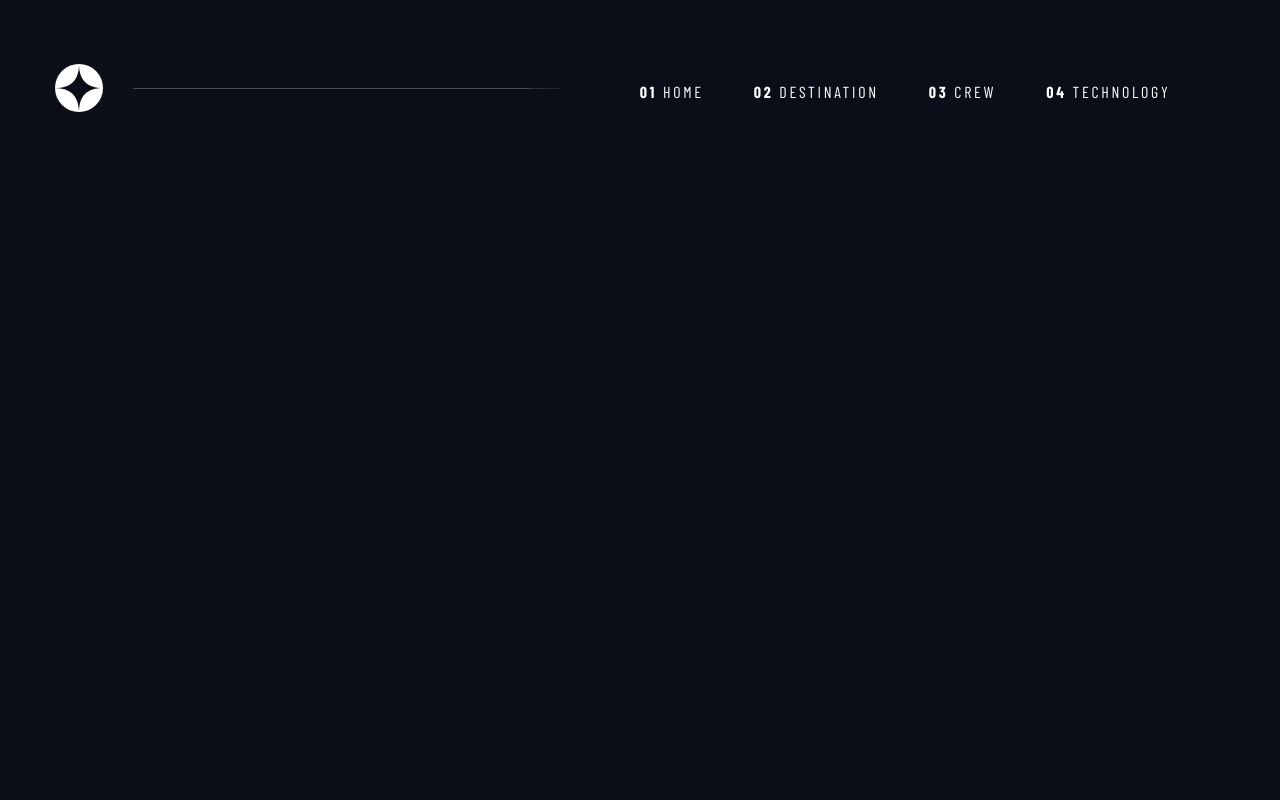
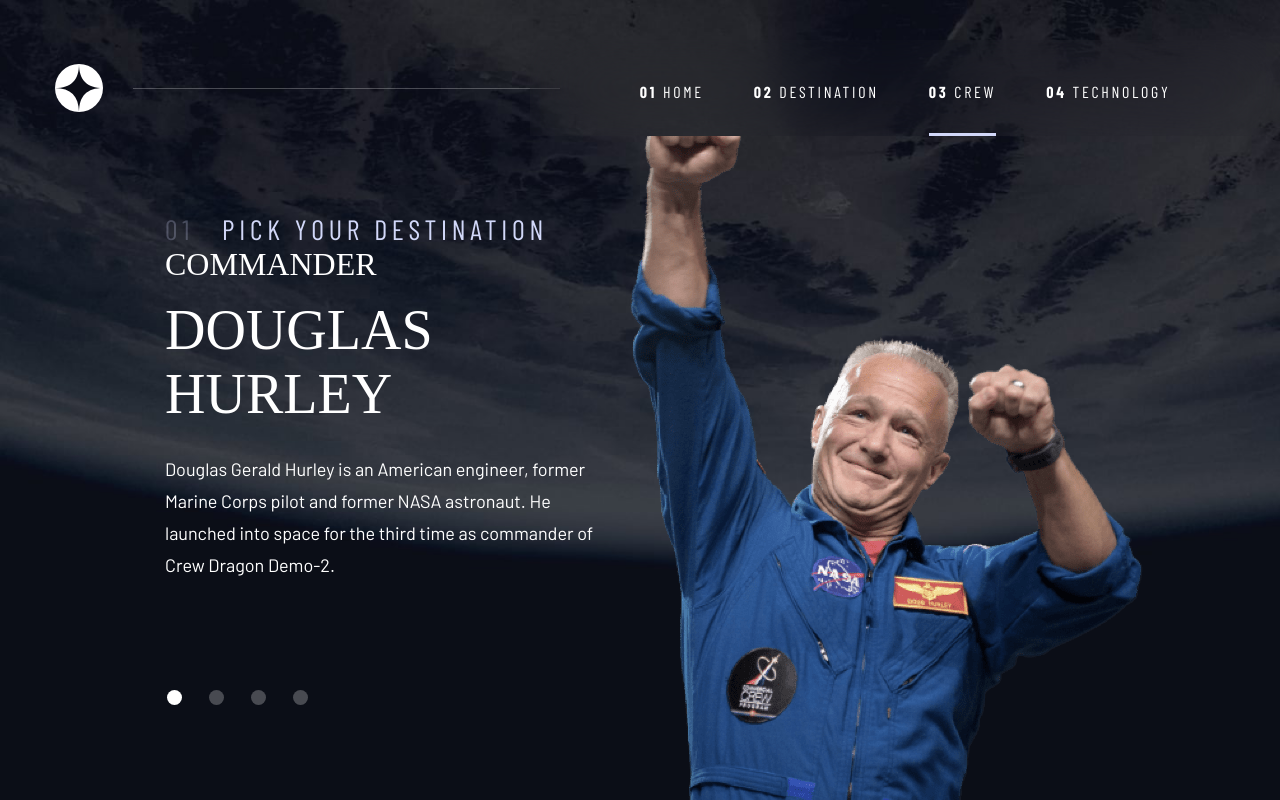
Before and after one commit to DanyloSus/space-tourism-website, a React (Vite) app: page /crew in a window 1280 px wide. Built offline with nearby package versions, Linux system fonts and the light colour scheme; a web font is replaced by a local one.

Commit message:
Update destination and create crew

```diff
--- a/package.json
+++ b/package.json
@@ -13,7 +13,9 @@
     "react": "^18.2.0",
     "react-dom": "^18.2.0",
     "react-router": "^6.18.0",
-    "react-router-dom": "^6.18.0"
+    "react-router-dom": "^6.18.0",
+    "react-slick": "^0.29.0",
+    "slick-carousel": "^1.8.1"
   },
   "devDependencies": {
     "@types/react": "^18.2.15",
--- a/src/App.jsx
+++ b/src/App.jsx
@@ -4,6 +4,7 @@ import { Route, Routes, BrowserRouter as Router } from "react-router-dom";
 import Home from "./Pages/Home";
 import Header from "./Elements/Header";
 import Destination from "./Pages/Destination";
+import Crew from "./Pages/Crew";
 
 class App extends Component {
   render() {
@@ -12,8 +13,8 @@ class App extends Component {
         <Header />
         <Routes>
           <Route path="/" element={<Home />} />
-          <Route path="/destination/:id" element={<Destination />} />
-          <Route path="/crew/:id" element={<Home />} />
+          <Route path="/destination/:id?" element={<Destination />} />
+          <Route path="/crew/" element={<Crew />} />
           <Route path="/technology/:id" element={<Home />} />
         </Routes>
       </Router>
--- /dev/null
+++ b/src/Elements/Crew/Content.jsx
@@ -0,0 +1,74 @@
+import React, { Component, useState } from "react";
+import Slider from "react-slick";
+
+import "./slider.css";
+import "slick-carousel/slick/slick.css";
+import "slick-carousel/slick/slick-theme.css";
+
+import data from "../../data.json";
+
+class Content extends Component {
+  constructor(props) {
+    super(props);
+
+    this.state = {
+      currentSlide: 0,
+    };
+  }
+
+  afterChangeHandler = (currentSlide) => {
+    this.setState = { currentSlide };
+
+    console.log(currentSlide);
+  };
+
+  render() {
+    const settings = {
+      dots: true,
+      infinite: true,
+      slidesToShow: 1,
+      slidesToScroll: 1,
+      initialSlide: 0,
+      speed: 500,
+      arrows: false,
+      adaptiveHeight: true,
+
+      dotsClass: "slick-dots slick-thumb",
+    };
+
+    const crew = data.crew;
+
+    return (
+      <>
+        <Slider {...settings} afterChange={this.afterChangeHandler}>
+          {crew.map((crewmate, index) => (
+            <div key={index}>
+              <div className="pl-[165px] pr-[137px] flex items-end justify-between h-content">
+                <div className="flex justify-between flex-col h-full pt-[76px] pb-[229px]">
+                  <h5>
+                    <span className="opacity-[0.25] mr-[28px]">
+                      0{index + 1}
+                    </span>
+                    Pick your destination
+                  </h5>
+                  <div>
+                    <h4>{crewmate.role}</h4>
+                    <h3 className="mt-[15px] mb-[27px]">{crewmate.name}</h3>
+                    <p className="w-[444px]">{crewmate.bio}</p>
+                  </div>
+                </div>
+                <img
+                  src={crewmate.images.png}
+                  alt={`Slide ${index + 1}`}
+                  className="pt-[62px]"
+                />
+              </div>
+            </div>
+          ))}
+        </Slider>
+      </>
+    );
+  }
+}
+
+export default Content;
--- /dev/null
+++ b/src/Elements/Crew/slider.css
@@ -0,0 +1,41 @@
+.slick-track {
+  display: flex;
+  justify-content: center;
+  align-items: center;
+}
+
+.slick-dots {
+  text-align: left !important;
+}
+
+.slick-dots.slick-thumb {
+  position: absolute;
+  left: 167px;
+  bottom: 94px;
+}
+
+.slick-dots.slick-thumb li {
+  width: 15px;
+  height: 15px;
+  margin: 0 27px 0 0;
+  border-radius: 100%;
+  transition: opacity 0.5s ease-in-out;
+  background-color: white;
+  opacity: 0.25;
+}
+
+.slick-dots.slick-thumb li button::before {
+  display: none;
+}
+
+.slick-dots.slick-thumb li:last-child {
+  margin: 0 auto 0 0;
+}
+
+.slick-dots.slick-thumb li:hover {
+  opacity: 1;
+}
+
+.slick-dots.slick-thumb li.slick-active {
+  opacity: 1;
+}
--- a/src/Elements/Destination/Content.jsx
+++ b/src/Elements/Destination/Content.jsx
@@ -9,43 +9,49 @@ function withParams(Component) {
 
 class Content extends Component {
   render() {
-    const { id } = this.props.params;
+    let id;
+
+    if (undefined == this.props.params.id) {
+      id = 0;
+    } else {
+      id = this.props.params.id - 1;
+    }
 
     console.log(id);
+
+    const destination = data.destinations[id];
 
     return (
       <div className="px-[165px] pb-[118px] flex items-end justify-between h-content pt-[76px]">
         <div className="w-full h-full flex flex-col justify-between">
           <h5>
-            <span className="opacity-[0.25] mr-[28px]">0{id}</span>Pick your
+            <span className="opacity-[0.25] mr-[28px]">0{id + 1}</span>Pick your
             destination
           </h5>
           <img
-            src={data.destinations[id - 1].images.webp}
-            alt={`image of ${data.destinations[id - 1].name}`}
+            src={destination.images.webp}
+            alt={`image of ${destination.name}`}
             className=" mt-auto mx-auto block"
           />
         </div>
-        <div className="w-[445px]">
+        <div>
           <nav className="flex gap-[35px]">
             <NavElement to="/destination/1" text="Moon" />
             <NavElement to="/destination/2" text="MARS" />
             <NavElement to="/destination/3" text="EUROPA" />
             <NavElement to="/destination/4" text="TITAN" />
           </nav>
-          <h2 className="mb-[14px] mt-[37px]">
-            {data.destinations[id - 1].name}
-          </h2>
-          <p>{data.destinations[id - 1].description}</p>
+          <h2 className="mb-[14px] mt-[37px]">{destination.name}</h2>
+          <p className="w-[444px]">{destination.description}</p>
           <div className="w-full mt-[54px] mb-[28px] bg-[hsla(231,_15%,_26%,_1)] h-[3px]" />
           <div className="flex">
             <div className="mr-auto">
               <p className="sub2">AVG. DISTANCE</p>
-              <p className="sub1">{data.destinations[id - 1].distance}</p>
+              <p className="sub1">{destination.distance}</p>
             </div>
             <div className="mr-auto">
               <p className="sub2">Est. travel time</p>
-              <p className="sub1">{data.destinations[id - 1].travel}</p>
+              <p className="sub1">{destination.travel}</p>
             </div>
           </div>
         </div>
--- a/src/Elements/Header.jsx
+++ b/src/Elements/Header.jsx
@@ -11,8 +11,8 @@ class Header extends Component {
         <nav className=" w-[830px] h-24 backdrop-blur-[40.774227142333984px]">
           <ol className="flex items-center justify-center gap-[50px] w-full h-full">
             <NavElement to="/" text="Home" />
-            <NavElement to="/destination/1" text="DESTINATION" />
-            <NavElement to="/crew/1" text="CREW" />
+            <NavElement to="/destination" text="DESTINATION" />
+            <NavElement to="/crew" text="CREW" />
             <NavElement to="/technology/1" text="TECHNOLOGY" />
           </ol>
         </nav>
--- /dev/null
+++ b/src/Pages/Crew.jsx
@@ -0,0 +1,16 @@
+import React, { Component } from "react";
+import BG from "../Elements/BG";
+import Content from "../Elements/Crew/Content";
+
+class Crew extends Component {
+  render() {
+    return (
+      <React.Fragment>
+        <BG src="../crew/background-crew-desktop.jpg" alt="background crew" />
+        <Content />
+      </React.Fragment>
+    );
+  }
+}
+
+export default Crew;
--- a/src/index.css
+++ b/src/index.css
@@ -114,3 +114,20 @@ ol a::before {
 
   font-weight: 700;
 }
+
+/* Add this CSS to your existing styles or create a new stylesheet */
+.crewmate-container {
+  display: flex;
+  justify-content: space-between;
+  align-items: flex-end;
+  padding: 0 20px; /* Adjust the padding as needed */
+}
+
+.crewmate-content {
+  flex: 1; /* Allow the content to grow and take available space */
+}
+
+.crewmate-image {
+  flex-shrink: 0; /* Prevent the image from growing and maintaining its size */
+  margin-left: 20px; /* Adjust the margin as needed */
+}
```
Also changed, not shown: 1 other file (tests, documents, lock files or other folders).
